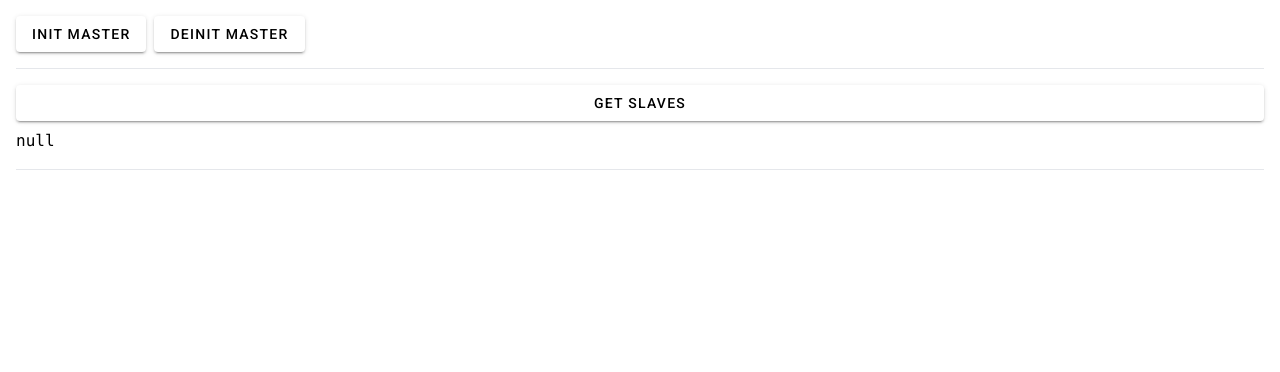
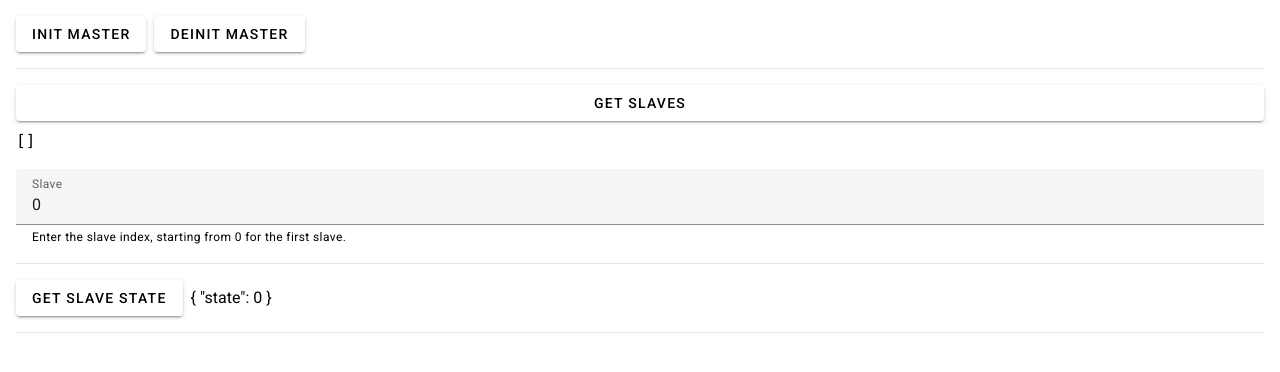
Before and after one commit to markosankovic/mmngui, an Angular app: page / in a window 1280 px wide. Shown: the top 372 px of the page. Built offline with nearby package versions, Linux system fonts and the light colour scheme.

Commit message:
Get slave state

```diff
--- a/src/app/app.component.html
+++ b/src/app/app.component.html
@@ -14,6 +14,26 @@
     </div>
   </div>
 
+  <div class="flex flex-col gap-2">
+    <form class="w-full">
+      <mat-form-field class="w-full">
+        <mat-label>Slave</mat-label>
+        <input type="number" matInput [formControl]="slaveFormControl">
+        <mat-hint>Enter the slave index, starting from 0 for the first slave.</mat-hint>
+        @if (slaveFormControl.hasError('required')) {
+        <mat-error>Slave is <strong>required</strong></mat-error>
+        }
+      </mat-form-field>
+    </form>
+  </div>
+
+  <hr>
+
+  <div class="flex gap-2 items-center">
+    <button mat-raised-button (click)="onGetSlaveState()">GET SLAVE STATE</button>
+    <div>{{slaveState$ | async | json}}</div>
+  </div>
+
   <hr>
 
 </div>
--- a/src/app/app.component.ts
+++ b/src/app/app.component.ts
@@ -2,13 +2,25 @@ import { Component, inject } from '@angular/core';
 import { RouterOutlet } from '@angular/router';
 import { MmngService } from './mmng.service';
 import { MatButtonModule } from '@angular/material/button';
-import { Observable } from 'rxjs';
+import { MatInputModule } from '@angular/material/input';
+import { MatFormFieldModule } from '@angular/material/form-field';
+import { Observable, of } from 'rxjs';
 import { Slave } from './types';
 import { AsyncPipe, JsonPipe } from '@angular/common';
+import { FormControl, FormsModule, ReactiveFormsModule } from '@angular/forms';
 
 @Component({
   selector: 'app-root',
-  imports: [RouterOutlet, MatButtonModule, AsyncPipe, JsonPipe],
+  imports: [
+    RouterOutlet,
+    AsyncPipe,
+    JsonPipe,
+    MatButtonModule,
+    FormsModule,
+    ReactiveFormsModule,
+    MatInputModule,
+    MatFormFieldModule,
+  ],
   providers: [MmngService],
   templateUrl: './app.component.html',
   styleUrl: './app.component.css'
@@ -19,7 +31,11 @@ export class AppComponent {
 
   mmng = inject(MmngService);
 
-  slaves$: Observable<Slave[]> | undefined;
+  slaves$: Observable<Slave[]> = of([]);
+
+  slaveFormControl = new FormControl<number>(0);
+
+  slaveState$: Observable<{ state: number }> = of({ state: 0 });
 
   onInitMaster() {
     this.mmng.initMaster().subscribe();
@@ -33,4 +49,9 @@ export class AppComponent {
     this.slaves$ = this.mmng.getSlaves();
   }
 
+  onGetSlaveState() {
+    const id = this.slaveFormControl.value ?? 0;
+    this.slaveState$ = this.mmng.getSlaveState(id);
+  }
+
 }
--- a/src/app/mmng.service.ts
+++ b/src/app/mmng.service.ts
@@ -23,4 +23,8 @@ export class MmngService {
     return this.http.get<Slave[]>(`${this.baseUrl}/slaves`);
   }
 
+  getSlaveState(id: number) {
+    return this.http.get<{ state: number }>(`${this.baseUrl}/slaves/${id}/get-state`);
+  }
+
 }
```
